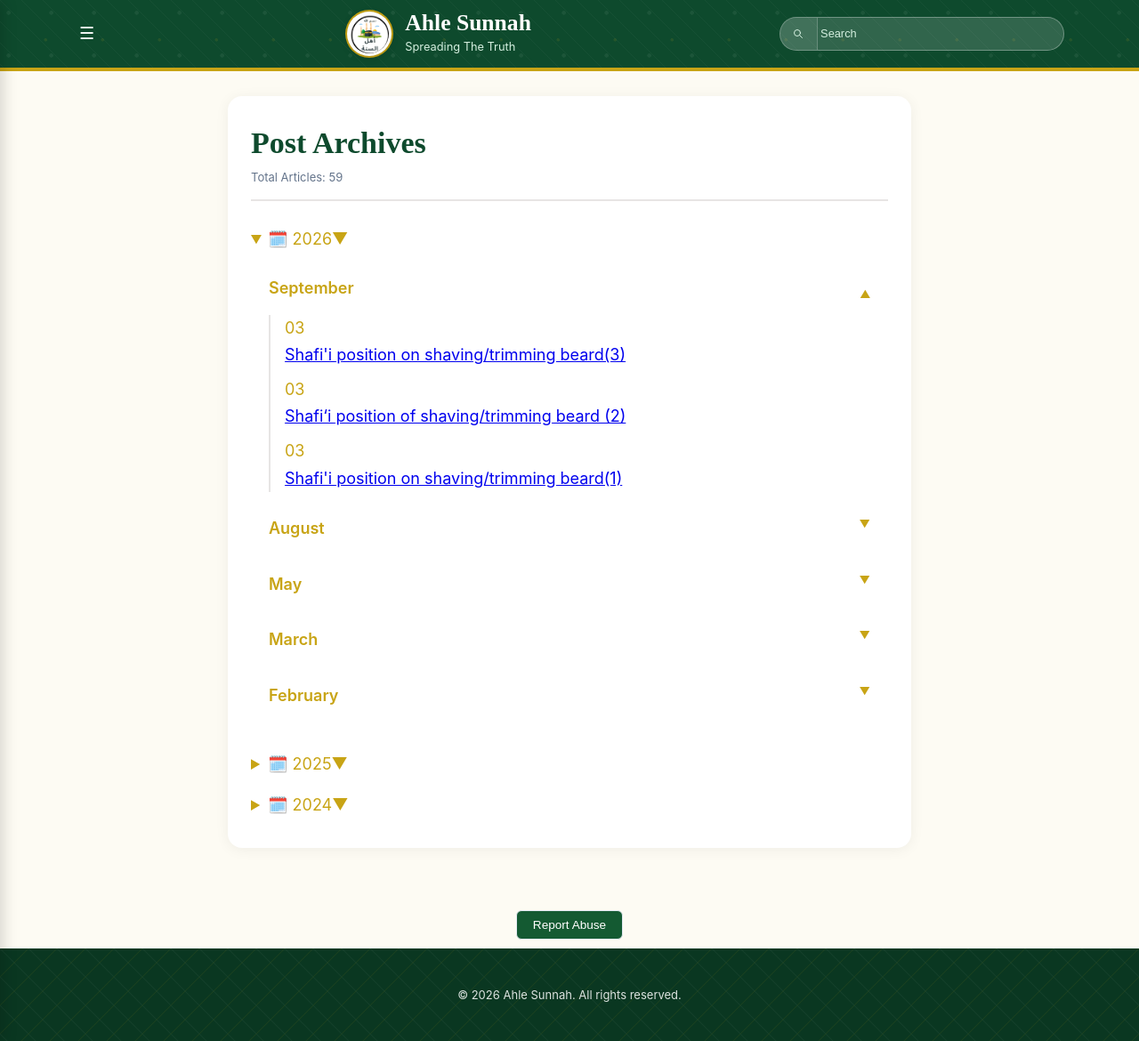
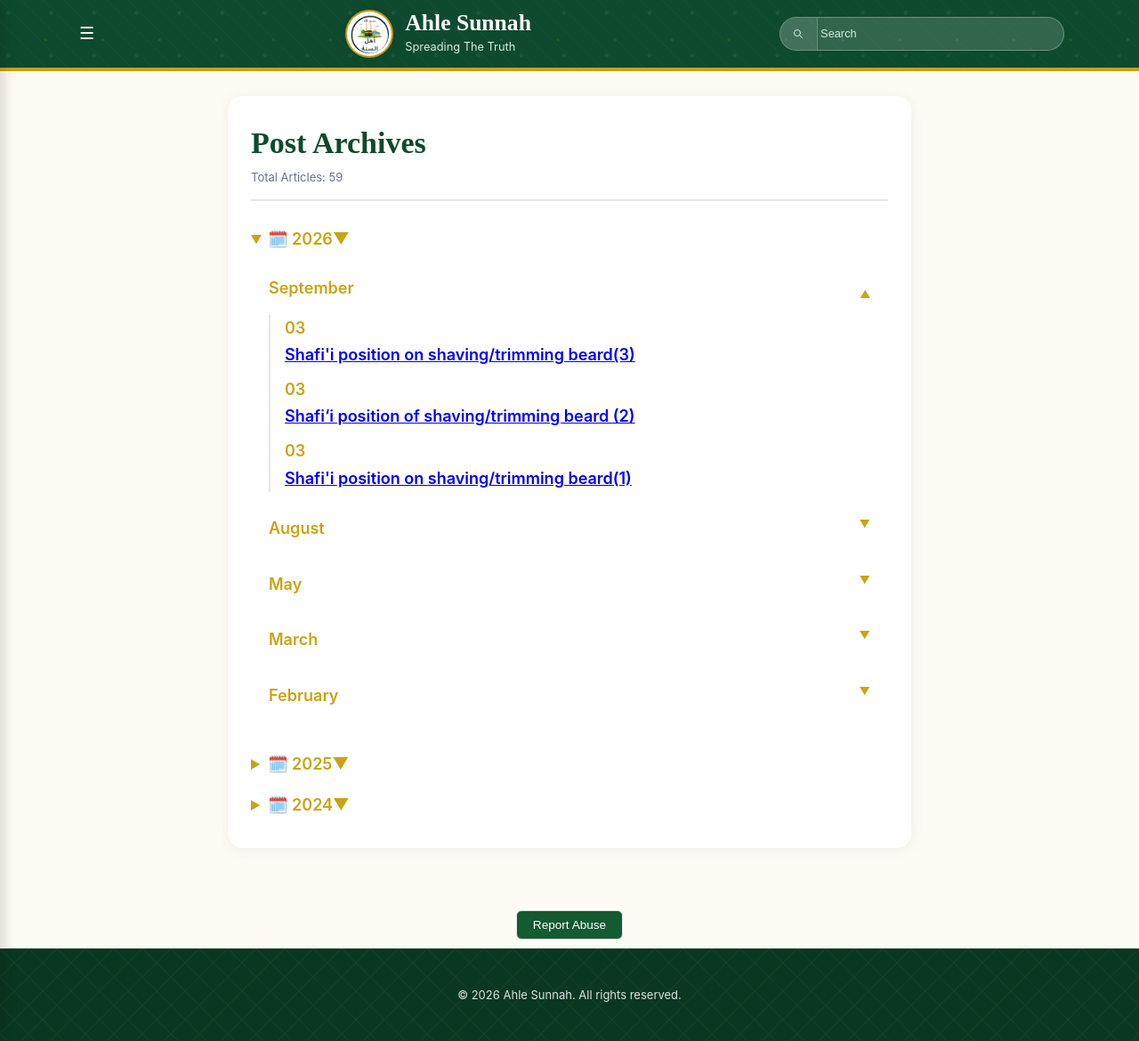
Before and after one commit to Fali17/ahlesunnah, a Jekyll site: the page built from archive.html, in a window 1280 px wide and 1170 px high. Shown: the whole window at 89% size. Built offline with Jekyll 4.4.1, drawn with Linux system fonts in a browser that asks for light colours.

Commit message:
Update archive.html

```diff
--- a/archive.html
+++ b/archive.html
@@ -19,7 +19,7 @@
     <p style="font-size: 13px; color: var(--muted); margin: 0;">Total Articles: {{ site.posts | size }}</p>
   </header>
 
-  <div class="archive-wrapper" style="display: flex; flex-direction: column; gap: 16px;color : var(--accent);font-size:18px;">
+  <div class="archive-wrapper" style="display: flex; flex-direction: column; gap: 16px;color : var(--accent);font-size:18px;font-weight:600;">
     {% for post in site.posts %}
       {% capture current_year %}{{ post.date | date: "%Y" }}{% endcapture %}
       {% capture current_month %}{{ post.date | date: "%B" }}{% endcapture %}
@@ -31,7 +31,7 @@
         {% endunless %}
         <details class="archive-year-accordion" {% if forloop.first %}open{% endif %}>
           <summary class="archive-year-title"><span>🗓️ {{ current_year }}</span><span class="accordion-arrow">▼</span></summary>
-          <div class="archive-year-content" style="padding: 10px 20px 24px; display: flex; flex-direction: column; gap: 12px;color: var(--accent);font-size:18px;">
+          <div class="archive-year-content" style="padding: 10px 20px 24px; display: flex; flex-direction: column; gap: 12px;color: var(--accent);font-size:18px;font-weight:600;">
         {% assign last_month = nil %}
       {% endif %}
 
```
